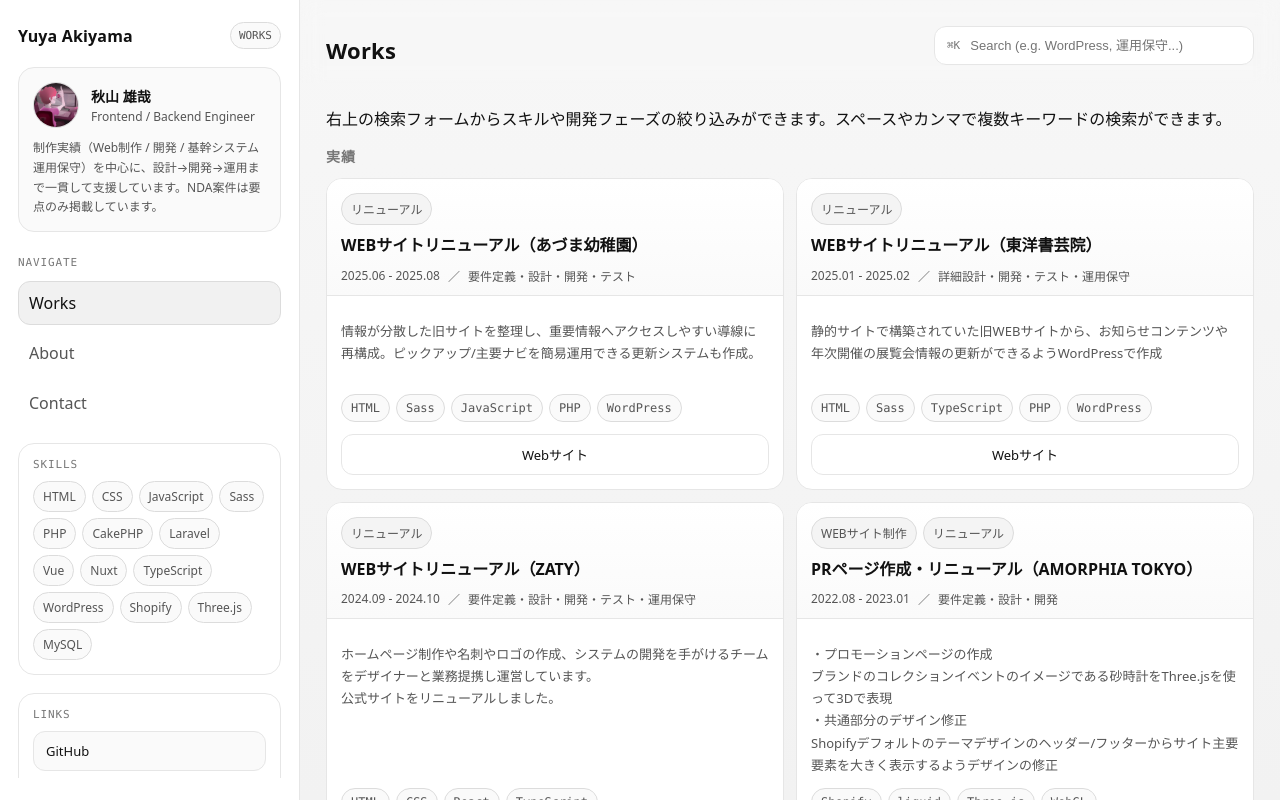
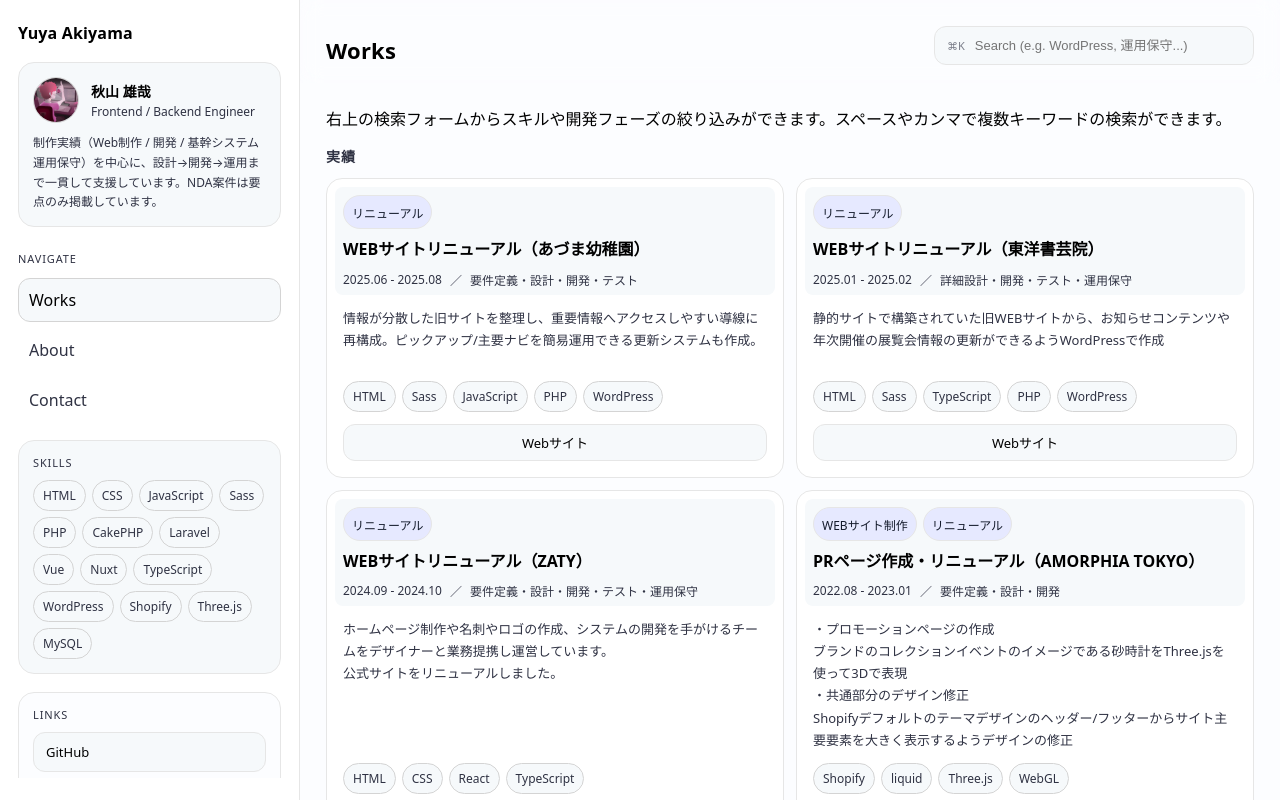
Before and after one commit to Zaty-Akiyama/portfolio, a Next.js app: page / in a window 1280 px wide. Shown: the top 800 px of the page. Built offline with nearby package versions, Linux system fonts and the light colour scheme.

Commit message:
共通デザインの刷新

```diff
--- a/src/app/globals.css
+++ b/src/app/globals.css
@@ -1,24 +1,42 @@
 /* src/app/globals.css */
 :root {
-  --bg1: #f7f7f7;
-  --bg2: #f2f2f2;
+  --padding-main: 8px;
+  --padding-main-lg: 10px;
+  --padding-main-sm: 6px;
 
-  --panel: #ffffff;
-  --panel2: #fafafa;
+  --radius-600: 8px;
+  --radius-700: 16px;
 
-  --border: #e6e6e6;
-  --border2: #dcdcdc;
+  --color-main-text: #000;
+  --color-main-bg: #fff;
 
-  --text: #111111;
-  --sub: #555555;
-  --muted: #777777;
+  --color-main-25: #fcfdff;
+  --color-main-50: #f6f9fb;
+  --color-main-100: #ebecf0;
+  --color-main-200: #c8cad2;
+  --color-main-300: #7a7d89;
+  --color-main-400: #4f525e;
+  --color-main-500: #2f3243;
+  --color-main-600: #151c2d;
+  --color-main-700: #0a0820;
+  --color-main-800: #08061d;
+  --color-main-900: #02010c;
 
-  --radius: 16px;
-  --radius2: 12px;
+  --color-primary: #202bff;
+  --color-primary-dark: #161ed6;
+  --color-primary-light: #4c61ff;
+  --color-primary-bg: #e6e9ff;
+
+  --color-accent: #df2d01;
+  --color-accent-dark: #bd3513;
+  --color-accent-light: #ff8e72;
+  --color-accent-bg: #fff0ed;
+
+  --color-border: #e6e6e6;
+  --color-border-dark: #d4d4d4;
+
 
   --mono: ui-sans-serif, system-ui, -apple-system, "Segoe UI", sans-serif;
-  --mono2: ui-monospace, SFMono-Regular, Menlo, Monaco, Consolas, "Liberation Mono",
-    "Courier New", monospace;
 }
 
 * {
@@ -30,8 +48,8 @@ body {
   margin: 0;
   height: 100%;
   font-family: var(--mono);
-  color: var(--text);
-  background: linear-gradient(180deg, var(--bg1), var(--bg2));
+  color: var(--color-main-text);
+  background: var(--color-main-25);
 }
 
 a {
--- a/src/components/layout/Sidebar.module.css
+++ b/src/components/layout/Sidebar.module.css
@@ -1,11 +1,11 @@
 .sidebar {
-  color: var(--text);
+  color: var(--color-main-text);
   position: sticky;
   top: 0;
   height: 100vh;
   padding: 22px 18px 22px;
-  background: var(--panel);
-  border-right: 1px solid var(--border);
+  background-color: var(--color-main-bg);
+  border-right: 1px solid var(--color-border);
   display: flex;
   flex-direction: column;
   gap: 18px;
@@ -25,21 +25,21 @@
 }
 
 .badge {
-  font-family: var(--mono2);
+  font-family: var(--mono);
   font-size: 11px;
-  color: var(--sub);
-  border: 1px solid var(--border2);
+  color: var(--color-main-500);
+  border: 1px solid var(--color-border-dark);
   text-transform: uppercase;
   padding: 6px 8px;
   border-radius: 999px;
-  background: var(--panel2);
+  background: var(--color-main-50);
 }
 
 .bottom {
   margin-top: auto;
-  color: var(--muted);
+  color: var(--color-main-50);
   font-size: 11px;
-  font-family: var(--mono2);
+  font-family: var(--mono);
 }
 
 @media (max-width: 980px) {
@@ -47,7 +47,7 @@
     position: relative;
     height: auto;
     border-right: none;
-    border-bottom: 1px solid var(--border);
+    border-bottom: 1px solid var(--color-border);
   }
 }
 
--- a/src/components/layout/Sidebar.tsx
+++ b/src/components/layout/Sidebar.tsx
@@ -1,22 +1,16 @@
 'use client';
 import styles from "./Sidebar.module.css";
 import { SidebarProfile } from "./SidebarProfile";
-import { SidebarNav, items } from "./SidebarNav";
+import { SidebarNav } from "./SidebarNav";
 import { SidebarSkills } from "./SidebarSkills";
 import { SidebarLinks } from "./SidebarLinks";
-import { usePathname } from "next/navigation";
 
 export function Sidebar() {
-  const pathname = usePathname();
-  const badgeLabel = items.find((it) => {
-    return pathname.match(new RegExp(`^${it.href}(/|$)`)) !== null;
-  });
 
   return (
     <aside className={styles.sidebar}>
       <div className={styles.brand}>
         <div className={styles.brandName}>Yuya Akiyama</div>
-        <div className={styles.badge}>{badgeLabel?.label}</div>
       </div>
       <SidebarProfile />
       <div className={styles.content}>
--- a/src/components/layout/SidebarLinks.module.css
+++ b/src/components/layout/SidebarLinks.module.css
@@ -1,14 +1,14 @@
 .block {
-  border: 1px solid var(--border);
-  border-radius: var(--radius);
-  background: var(--panel);
+  border: 1px solid var(--color-border);
+  border-radius: var(--radius-700);
+  background-color: var(--color-main-25);
   padding: 14px;
 }
 
 .title {
-  font-family: var(--mono2);
+  font-family: var(--mono);
   font-size: 11px;
-  color: var(--muted);
+  color: var(--color-main-500);
   letter-spacing: 0.08em;
   text-transform: uppercase;
   margin: 0 0 10px;
@@ -28,16 +28,16 @@
   text-decoration: none;
   padding: 10px 12px;
   border-radius: 12px;
-  border: 1px solid var(--border);
-  background: var(--panel2);
+  border: 1px solid var(--color-border);
+  background-color: var(--color-main-50);
 }
 
 .link:hover {
-  background: #f1f1f1;
+  background-color: var(--color-main-100);
 }
 
 .hint {
-  font-family: var(--mono2);
+  font-family: var(--mono);
   font-size: 11px;
-  color: var(--muted);
+  color: var(--color-main-500);
 }
--- a/src/components/layout/SidebarNav.module.css
+++ b/src/components/layout/SidebarNav.module.css
@@ -4,9 +4,9 @@
 }
 
 .title {
-  font-family: var(--mono2);
+  font-family: var(--mono);
   font-size: 11px;
-  color: var(--muted);
+  color: var(--color-main-500);
   letter-spacing: 0.08em;
   text-transform: uppercase;
   margin: 6px 0 6px;
@@ -17,20 +17,20 @@
   padding: 10px 10px;
   border-radius: 12px;
   border: 1px solid transparent;
-  color: var(--sub);
+  color: var(--color-main-500);
   transition: background-color 0.15s ease, border-color 0.15s ease, color 0.15s ease;
 }
 
 .nav a:not(.active):hover {
-  color: var(--text);
-  background: var(--panel2);
-  border-color: var(--border);
+  color: var(--color-main-text);
+  background: var(--color-main-50);
+  border-color: var(--color-border);
 }
 
 .active {
-  color: var(--text) !important;
-  background: #f1f1f1;
-  border-color: var(--border2) !important;
+  color: var(--color-main-text) !important;
+  background: var(--color-main-50) !important;
+  border-color: var(--color-border-dark) !important;
   cursor: default;
   pointer-events: none;
 }
--- a/src/components/layout/SidebarProfile.module.css
+++ b/src/components/layout/SidebarProfile.module.css
@@ -1,7 +1,7 @@
 .profile {
-  border: 1px solid var(--border);
-  border-radius: var(--radius);
-  background: var(--panel2);
+  border: 1px solid var(--color-border);
+  border-radius: var(--radius-700);
+  background: var(--color-main-50);
   padding: 14px;
 }
 
@@ -15,13 +15,13 @@
   width: 46px;
   height: 46px;
   border-radius: 999px;
-  border: 1px solid var(--border2);
+  border: 1px solid var(--color-border-dark);
   background: linear-gradient(180deg, #f3f3f3, #ebebeb);
   display: grid;
   place-items: center;
-  font-family: var(--mono2);
+  font-family: var(--mono);
   font-size: 11px;
-  color: var(--muted);
+  color: var(--color-main-50);
   overflow: hidden;
 }
 
@@ -37,14 +37,14 @@
 }
 
 .role {
-  color: var(--sub);
+  color: var(--color-main-500);
   font-size: 12px;
   margin-top: 2px;
 }
 
 .desc {
   margin: 10px 0 0;
-  color: var(--sub);
+  color: var(--color-main-500);
   font-size: 12px;
   line-height: 1.65;
 }
--- a/src/components/layout/SidebarSkills.module.css
+++ b/src/components/layout/SidebarSkills.module.css
@@ -1,14 +1,14 @@
 .block {
-  border: 1px solid var(--border);
-  border-radius: var(--radius);
-  background: var(--panel);
+  border: 1px solid var(--color-border);
+  border-radius: var(--radius-700);
+  background: var(--color-main-50);
   padding: 14px;
 }
 
 .title {
-  font-family: var(--mono2);
+  font-family: var(--mono);
   font-size: 11px;
-  color: var(--muted);
+  color: var(--color-main-500);
   letter-spacing: 0.08em;
   text-transform: uppercase;
   margin: 0 0 10px;
@@ -22,9 +22,9 @@
 
 .chip {
   font-size: 12px;
-  color: var(--sub);
-  border: 1px solid var(--border2);
-  background: var(--panel2);
+  color: var(--color-main-500);
+  border: 1px solid var(--color-border-dark);
+  background-color: var(--color-main-50);
   border-radius: 999px;
   padding: 6px 9px;
 }
--- a/src/components/ui/SearchBox.module.css
+++ b/src/components/ui/SearchBox.module.css
@@ -3,16 +3,16 @@
   max-width: 50vw;
   display: flex;
   align-items: center;
-  border: 1px solid var(--border);
-  background: var(--panel);
+  border: 1px solid var(--color-border);
+  background-color: var(--color-main-50);
   border-radius: 12px;
   padding: 10px 12px;
   gap: 8px;
-  color: var(--muted);
+  color: var(--color-main-300);
 }
 
 .hint {
-  font-family: var(--mono2);
+  font-family: var(--mono);
   font-size: 11px;
 }
 
@@ -22,7 +22,7 @@
   outline: none;
   background: transparent;
   font-size: 13px;
-  color: var(--text);
+  color: var(--color-main-text);
 }
 
 @media (max-width: 980px) {
--- a/src/components/works/WorkCard.module.css
+++ b/src/components/works/WorkCard.module.css
@@ -2,24 +2,24 @@
   grid-template-rows: subgrid;
   grid-row: span 2;
   display: grid;
-  border-radius: var(--radius);
-  border: 1px solid var(--border);
-  background: var(--panel);
+  border-radius: var(--radius-700);
+  border: 1px solid var(--color-border);
+  background-color: var(--color-main-bg);
   overflow: hidden;
-  transition: transform 0.15s ease, border-color 0.15s ease, background 0.15s ease;
+  padding: var(--padding-main);
 }
 
 .mark {
-  background-color: rgb(223, 45, 1);
+  background-color: var(--color-accent-light);
 }
 
 .top {
   display: flex;
   flex-direction: column;
   gap: 10px;
-  padding: 14px 14px 10px;
-  border-bottom: 1px solid var(--border);
-  background: linear-gradient(180deg, #ffffff, #fafafa);
+  padding: var(--padding-main) var(--padding-main) var(--padding-main-sm);
+  border-radius: var(--radius-600);
+  background-color: var(--color-main-50);
 }
 
 .labels {
@@ -30,11 +30,11 @@
 
 .label {
   font-size: 12px;
-  padding: 6px 9px;
+  padding: var(--padding-main) var(--padding-main) var(--padding-main-sm);
   border-radius: 999px;
-  border: 1px solid var(--border2);
-  background: #f4f4f4;
-  color: var(--sub);
+  border: 1px solid var(--color-border);
+  background: var(--color-primary-bg);
+  color: var(--color-main-600);
 }
 
 .title {
@@ -49,7 +49,7 @@
   display: flex;
   flex-wrap: wrap;
   gap: 0 8px;
-  color: var(--sub);
+  color: var(--color-main-500);
   font-size: 12px;
 }
 
@@ -59,13 +59,13 @@
   justify-content: space-between;
   gap: 12px;
   flex: 1;
-  padding: 12px 14px 14px;
+  padding: 0 var(--padding-main) var(--padding-main);
 }
 
 .desc {
   flex: 1;
   margin: 0;
-  color: var(--sub);
+  color: var(--color-main-500);
   font-size: 13px;
   line-height: 1.7;
   min-height: 62px;
@@ -80,12 +80,12 @@
 
 .pill {
   font-size: 12px;
-  color: var(--sub);
-  border: 1px solid var(--border2);
-  background: var(--panel2);
+  color: var(--color-main-500);
+  border: 1px solid var(--color-border-dark);
+  background: var(--color-main-50);
   border-radius: 999px;
   padding: 6px 9px;
-  font-family: var(--mono2);
+  font-family: var(--mono);
 }
 
 .actions {
@@ -100,15 +100,15 @@
   display: inline-flex;
   align-items: center;
   justify-content: center;
-  padding: 10px 12px;
+  padding: var(--padding-main);
   border-radius: 12px;
-  border: 1px solid var(--border);
-  background: var(--panel);
+  border: 1px solid var(--color-border);
+  background: var(--color-main-50);
   font-size: 13px;
 }
 
 .aBtn:hover {
-  background: var(--panel2);
+  background: var(--color-main-50);
 }
 
 .aBtnPrimary {
--- a/src/components/works/WorksPage.module.css
+++ b/src/components/works/WorksPage.module.css
@@ -9,6 +9,7 @@
   left: 300px;
   right: 0;
   backdrop-filter: blur(10px);
+  z-index: 999;
 }
 
 .content {
@@ -23,7 +24,7 @@
 
 .sub {
   margin: 6px 0 0;
-  color: var(--sub);
+  color: var(--color-main-500);
   font-size: 13px;
   line-height: 1.7;
 }
@@ -37,8 +38,8 @@
 .footer {
   margin-top: 22px;
   padding-top: 14px;
-  border-top: 1px solid var(--border);
-  color: var(--muted);
+  border-top: 1px solid var(--color-border);
+  color: var(--color-main-50);
   font-size: 12px;
   display: flex;
   justify-content: space-between;
@@ -46,7 +47,7 @@
 }
 
 .footerNote {
-  font-family: var(--mono2);
+  font-family: var(--mono);
 }
 
 @media (max-width: 980px) {
--- a/src/components/works/WorksSection.module.css
+++ b/src/components/works/WorksSection.module.css
@@ -13,16 +13,16 @@
 .title {
   margin: 0;
   font-size: 14px;
-  font-family: var(--mono2);
+  font-family: var(--mono);
   letter-spacing: 0.08em;
   text-transform: uppercase;
-  color: var(--muted);
+  color: var(--color-main-500);
 }
 
 .note {
   margin: 0;
   font-size: 12px;
-  color: var(--sub);
+  color: var(--color-main-500);
 }
 
 .grid {
```
